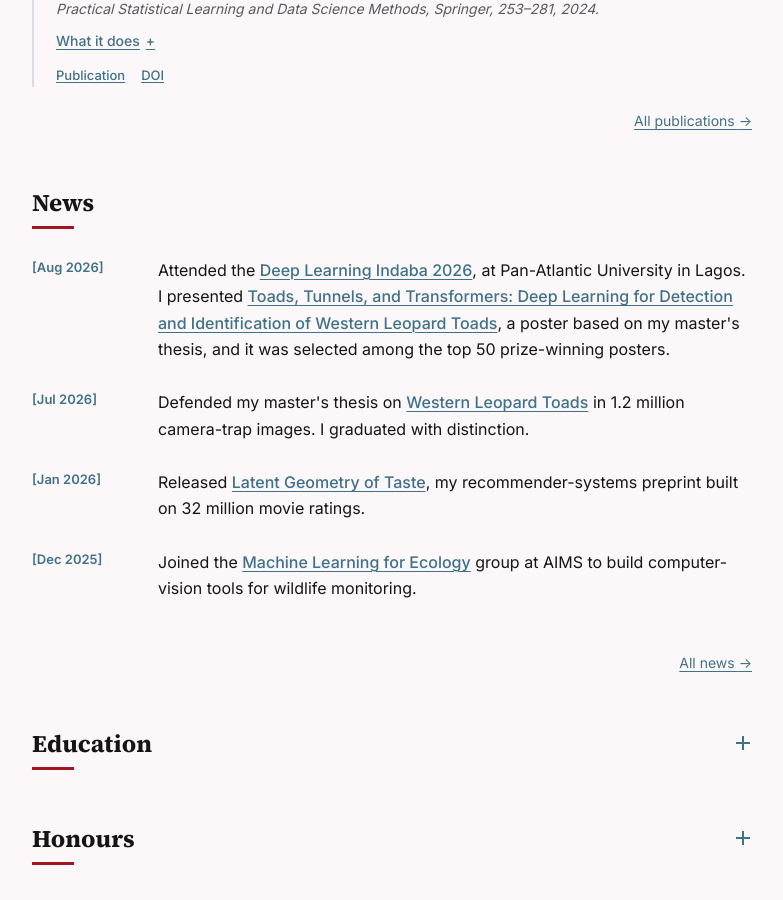
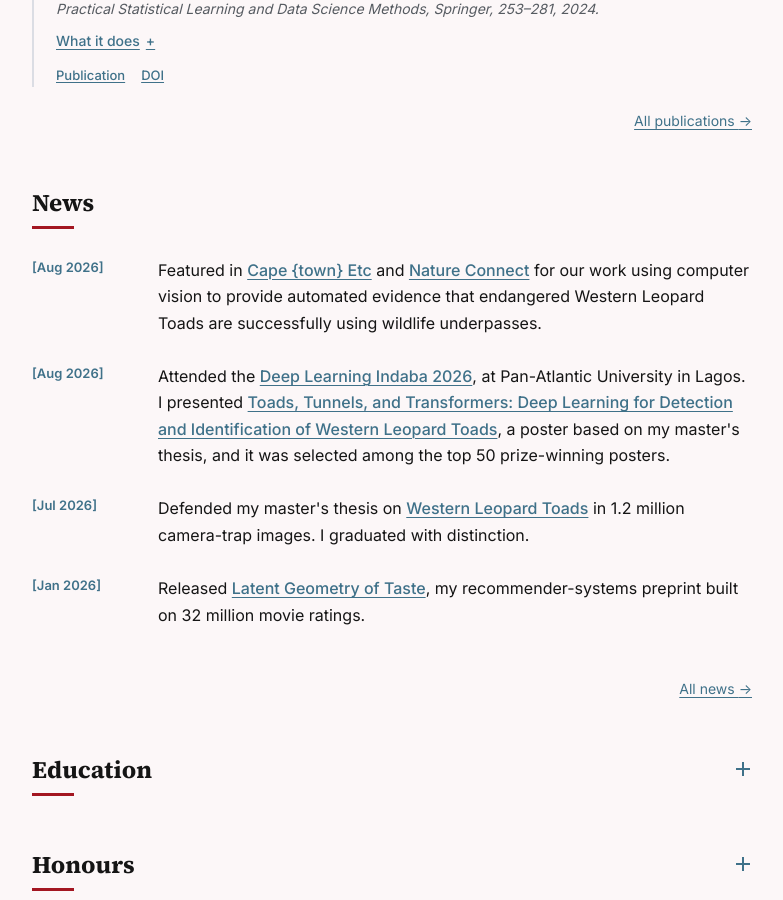
Before and after one commit to joshsalako/joshsalako.github.io, a Jekyll site: the page built from index.html, in a window 1280 px wide and 900 px high, scrolled down 1122 px. Shown: the whole window, without its empty margins (248-1031 px from the left). Built offline with Jekyll 4.4.1, drawn with Linux system fonts in a browser that asks for light colours; a style sheet for code colours, icons or effects is not loaded.

Commit message:
feat: add news entry regarding Western Leopard Toad computer vision project

```diff
--- a/_data/news.yml
+++ b/_data/news.yml
@@ -1,3 +1,14 @@
+- date: 2026-08
+  display_date: Aug 2026
+  parts:
+    - text: "Featured in "
+    - text: Cape {town} Etc
+      url: https://www.capetownetc.com/conservation/western-leopard-toad-tunnels-success/
+    - text: " and "
+    - text: Nature Connect
+      url: https://natureconnect.earth/2026/07/30/toad-tunnels-ai-endangered-species/
+    - text: " for our work using computer vision to provide automated evidence that endangered Western Leopard Toads are successfully using wildlife underpasses."
+
 - date: 2026-08
   display_date: Aug 2026
   parts:
```
